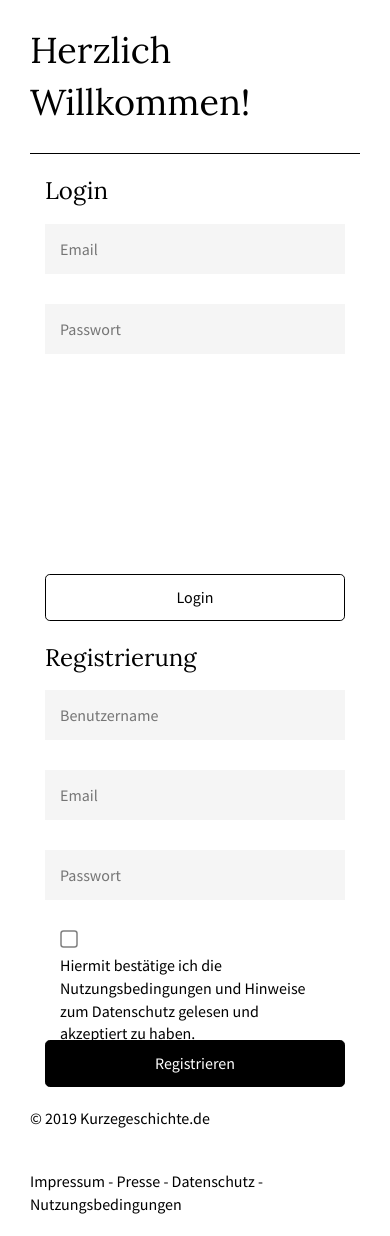
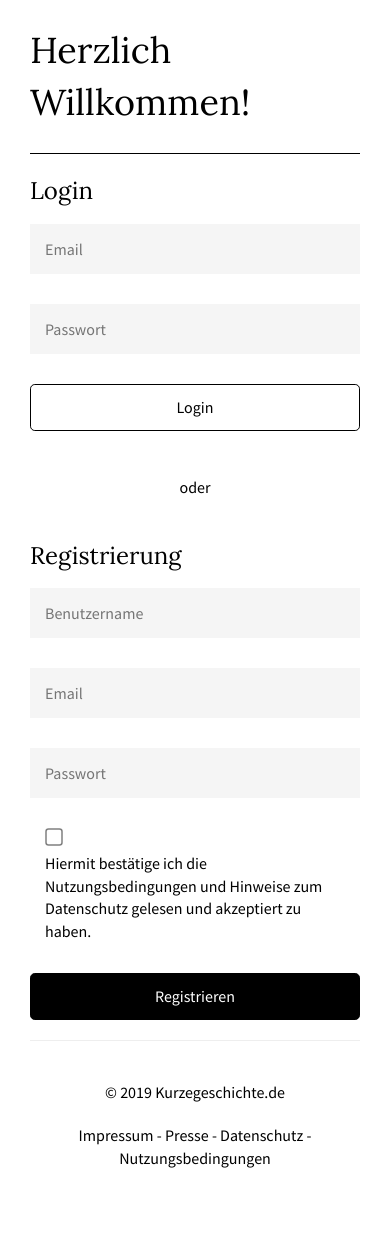
Before and after one commit to Padierfind/Kurzegeschichte, a Flask app: page /login in a window 390 px wide. Shown: the part 145-1381 px from the top of the page. After the commit the page ends 1313 px from the top, so only its background shows below. Run offline with Flask 2, Linux system fonts and the light colour scheme; some libraries are stand-ins or nearby versions.

Commit message:
Frontend: Streamlined mobile/responsive experience by fixing many CSS issues.

```diff
--- a/static/css/editor.css
+++ b/static/css/editor.css
@@ -38,6 +38,7 @@
 .next_container{
     text-align: right;
     padding: 0;
+    float: right;
 }
 
 .input_field_preview{
--- a/static/css/global.css
+++ b/static/css/global.css
@@ -280,7 +280,8 @@ footer{
     color:black;
     text-align:center;
     transition: all 0.2s;
-    background-color: white
+    background-color: white;
+    width: 100%;
 }
 
 .submit_button:hover{
@@ -381,6 +382,20 @@ footer{
     padding-right: 0;
 }
 
+.left_col{
+    padding-left: 0;
+}
+
+.right_col{
+    padding-right: 0;
+}
+
+.center_div{
+    margin-left: auto;
+    margin-right: auto;
+    float: none;
+}
+
 
 .cssload-container{
     position: fixed;
@@ -418,31 +433,6 @@ footer{
     line-height: 1em;
 }
 
-@media only screen and (max-width: 705px) and (min-width: 341px) {
-    .menu{
-        margin-top: 10px;
-    }
-    .preview p{
-        min-height: 0;
-    }
-    .preview{
-        min-height: 0;
-    }
-    .meta{
-        position: relative;
-    }
-    .readmore{
-        position: relative;
-    }
-    .foot_menu{
-        text-align: left;
-    }
-    .max_w{
-        padding-left: 30px;
-        padding-right: 30px;
-    }
-}
-
 @media only screen and (max-width: 960px) and (min-width: 706px) {
     .menu{
         margin-top: 10px;
@@ -465,6 +455,44 @@ footer{
     }
 }
 
+@media only screen and (max-width: 705px) and (min-width: 341px) {
+    .menu{
+        margin-top: 10px;
+    }
+    .preview p{
+        min-height: 0;
+    }
+    .preview{
+        min-height: 0;
+    }
+    .meta{
+        position: relative;
+    }
+    .readmore{
+        position: relative;
+    }
+    .foot_menu{
+        text-align: center;
+    }
+    .foot_menu footer{
+        padding-top: 0;
+    }
+    .max_w{
+        padding-left: 30px;
+        padding-right: 30px;
+    }
+    .left_col{
+        padding-right: 0;
+    }
+
+    .right_col{
+        padding-left: 0;
+    }
+    .copyright{
+        text-align: center;
+    }
+}
+
 @media only screen and (max-width: 340px) and (min-width: 310px) {
     .menu{
         margin-top: 10px;
@@ -482,11 +510,23 @@ footer{
         position: relative;
     }
     .foot_menu{
-        text-align: left;
+        text-align: center;
+    }
+    .foot_menu footer{
+        padding-top: 0;
     }
     .max_w{
         padding-left: 30px;
         padding-right:s 30px;
+    }
+    .left_col{
+        padding-right: 0;
+    }
+    .right_col{
+        padding-left: 0;
+    }
+    .copyright{
+        text-align: center;
     }
 }
 
@@ -507,10 +547,23 @@ footer{
         position: relative;
     }
     .foot_menu{
-        text-align: left;
+        text-align: center;
+    }
+    .foot_menu footer{
+        padding-top: 0;
     }
     .max_w{
         padding-left: 30px;
         padding-right: 30px;
     }
+    .left_col{
+        padding-right: 0;
     }
+
+    .right_col{
+        padding-left: 0;
+    }
+    .copyright{
+        text-align: center;
+    }
+}
--- a/static/css/login.css
+++ b/static/css/login.css
@@ -28,6 +28,7 @@
     display: inline-block;
     width: 90%;
     padding-left: 15px;
+    margin-bottom: 30px;
 }
 
 .register_button{
@@ -35,6 +36,16 @@
     background: black;
     border-color: black;
 }
+
+.or{
+  text-align: center;
+  margin-top: 25px;
+  color: black;
+  padding-top: 20px;
+  padding-bottom: 20px;
+  display: none;
+}
+
 
 .check {
     cursor: pointer;
@@ -96,3 +107,12 @@
     transition: all 0.2s linear;
     transition-delay: 0.15s;
   }
+
+@media only screen and (max-width: 705px) {
+  .form_wrapper{
+    height: auto;
+  }
+  .or{
+    display: block;
+  }
+}
--- /dev/null
+++ b/static/css/settings.css
@@ -0,0 +1,3 @@
+.settings_button{
+    margin-bottom: 15px;
+}
--- a/templates/editor.html
+++ b/templates/editor.html
@@ -107,7 +107,7 @@
                         <input id="content" type="content" name="content" class="hidden">
                         <hr class="hr_black">
                         <div class="editor_custom" id="editor" ></div>
-                        <div class="col-sm-12 next_container">
+                        <div class="col-sm-3 next_container">
                             <button type="button" class="submit_button" onclick="PostContentToSaveDraft();">Weiter</button>
                         </div>
                     </form>
@@ -116,6 +116,7 @@
         </div>
 
         <div class="container max_w">
+            <hr>
             <div class="col-sm-4 copyright">
                 <footer>
                     © 2019 Kurzegeschichte.de
--- a/templates/imprint.html
+++ b/templates/imprint.html
@@ -138,6 +138,7 @@
         </div>
 
         <div class="container max_w">
+            <hr>
             <div class="col-sm-4 copyright">
                 <footer>
                     © 2019 Kurzegeschichte.de
--- a/templates/index.html
+++ b/templates/index.html
@@ -154,7 +154,9 @@
                 <div class="call_to_action_text">
                     Und wohin wird uns deine Geschichte führen?
                 </div>
-                <a href="/editor"><button type="button" class="submit_button">Schreibe jetzt</button></a>
+                <div class="col-sm-3 center_div">
+                    <a href="/editor"><button type="button" class="submit_button">Schreibe jetzt</button></a>
+                </div>
             </div>
             <div id="preview_container_2" class="row">
             </div>
@@ -174,6 +176,7 @@
         </div>
 
         <div class="container max_w">
+            <hr>
             <div class="col-sm-4 copyright">
                 <footer>
                     © 2019 Kurzegeschichte.de
--- a/templates/info.html
+++ b/templates/info.html
@@ -128,6 +128,7 @@
         </div>
 
         <div class="container max_w">
+            <hr>
             <div class="col-sm-4 copyright">
                 <footer>
                     © 2019 Kurzegeschichte.de
--- a/templates/login.html
+++ b/templates/login.html
@@ -92,14 +92,13 @@
         </div>
 
         <div class="container max_w">
-            <div class="row">
-                    <div class="col-sm-12">
             <div id="story_title" class="title_page">
                 Herzlich Willkommen!
             </div>
+
             <hr class="hr_black">
 
-                    <div class="col-sm-6 login_form">
+            <div class="col-sm-6 login_form left_col">
                 <div class="title">
                         Login
                 </div>
@@ -110,9 +109,13 @@
                     </div>
                     <button type="submit" class="submit_button continue_button">Login</button>
                 </form>
+            </div>
 
+            <div class="col-sm-6 or">
+                oder
             </div>
-                    <div class="col-sm-6 login_form">
+
+            <div class="col-sm-6 login_form right_col">
                 <div class="title">
                         Registrierung
                 </div>
@@ -137,10 +140,9 @@
                 </form>
             </div>
         </div>
-            </div>
-        </div>
 
         <div class="container max_w">
+            <hr>
             <div class="col-sm-4 copyright">
                 <footer>
                     © 2019 Kurzegeschichte.de
--- a/templates/privacy.html
+++ b/templates/privacy.html
@@ -129,6 +129,7 @@
         </div>
 
         <div class="container max_w">
+            <hr>
             <div class="col-sm-4 copyright">
                 <footer>
                     © 2019 Kurzegeschichte.de
--- a/templates/profile.html
+++ b/templates/profile.html
@@ -104,23 +104,25 @@
 
             <div class="container max_w">
                 <div class="row>">
-                    <div class="col-sm-12">
                     <div id="story_title" class="title_page">
                         Profil
                     </div>
+
                     <hr class="hr_black">
 
                     <div id="name" class="name">
                         Patrick Tobler
                     </div>
+
                     <hr>
+
                     <div id="preview_container" class="row">
-                        </div>
                     </div>
                 </div>
             </div>
 
             <div class="container max_w">
+                <hr>
                 <div class="col-sm-4 copyright">
                     <footer>
                         © 2019 Kurzegeschichte.de
--- a/templates/story.html
+++ b/templates/story.html
@@ -159,6 +159,7 @@
         </div>
 
         <div class="container max_w">
+            <hr>
             <div class="col-sm-4 copyright">
                 <footer>
                     © 2019 Kurzegeschichte.de
--- a/templates/story_preview.html
+++ b/templates/story_preview.html
@@ -202,6 +202,7 @@
         </div>
 
         <div class="container max_w">
+            <hr>
             <div class="col-sm-4 copyright">
                 <footer>
                     © 2019 Kurzegeschichte.de
--- a/templates/terms.html
+++ b/templates/terms.html
@@ -117,6 +117,7 @@
         </div>
 
         <div class="container max_w">
+            <hr>
             <div class="col-sm-4 copyright">
                 <footer>
                     © 2019 Kurzegeschichte.de
```
Also changed, not shown: templates/settings.html (+8 -7 lines). Lines whose indentation alone changed are shown as unchanged.
